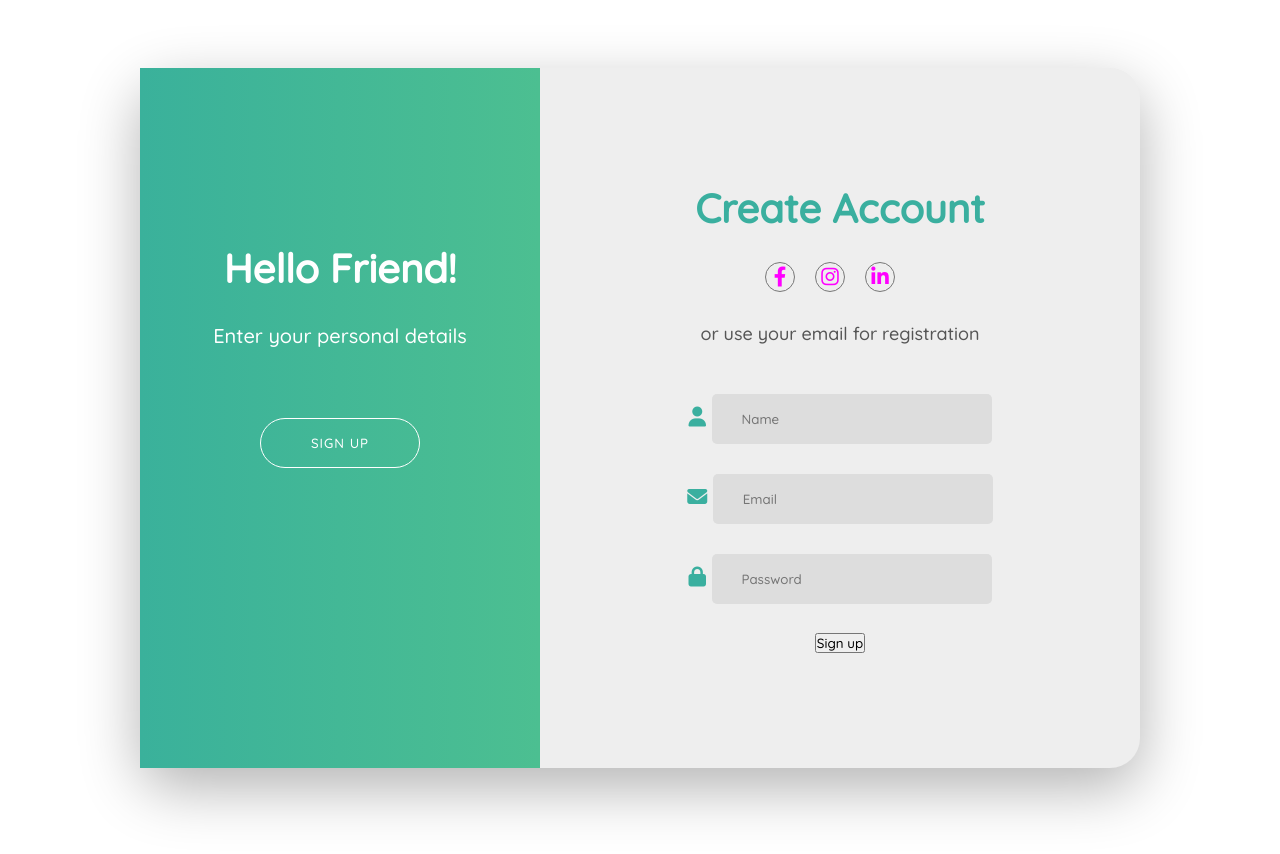
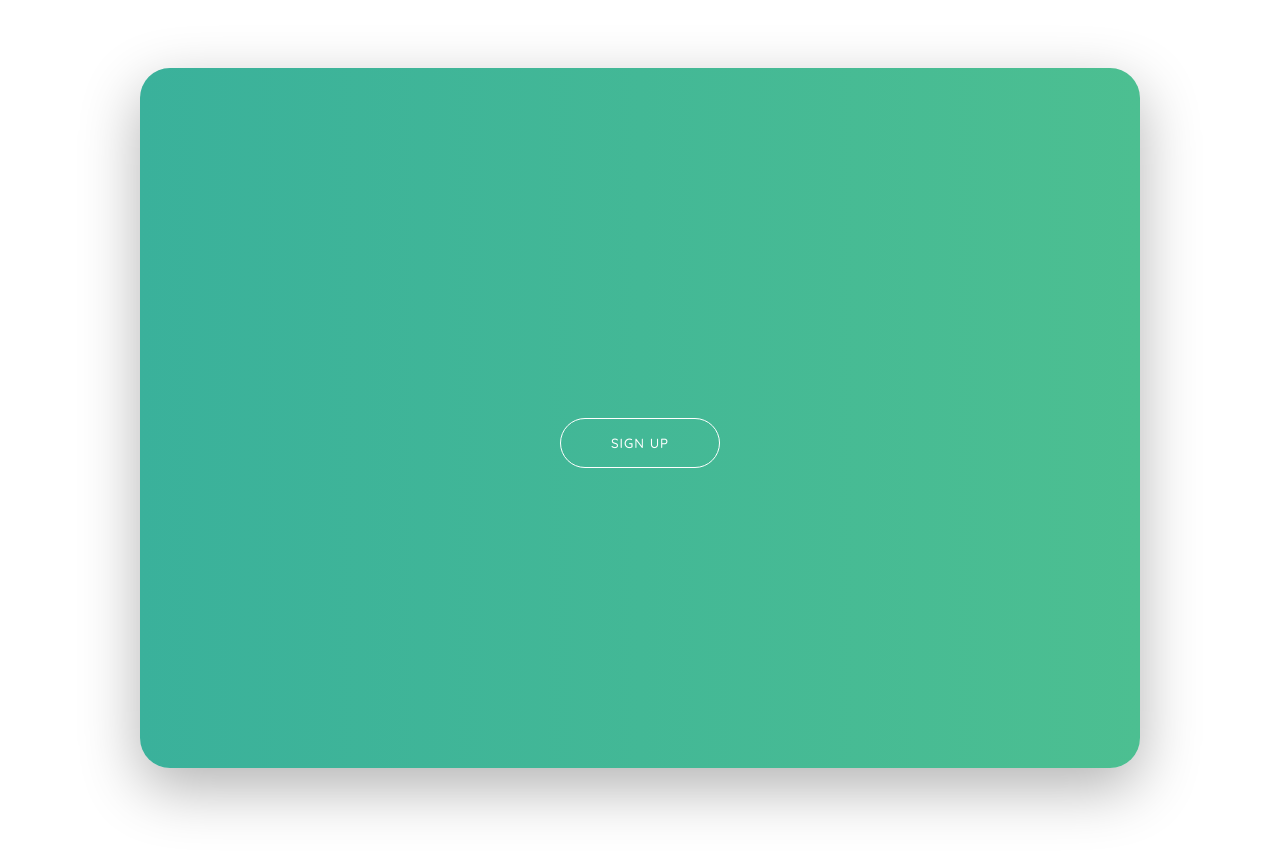
Before and after one commit to Nikki0830/Js-project-1, a plain HTML site: page signup_form/index.html in a window 1280 px wide. Shown: the part 222-1076 px from the top of the page. Drawn offline with Linux system fonts and the light colour scheme.

Commit message:
Js-projects

```diff
--- a/signup_form/script.js
+++ b/signup_form/script.js
@@ -0,0 +1,6 @@
+const container = document.querySelector(".container")
+const signUpBtn = document.querySelector(".green-bg button")
+
+signUpBtn.addEventListener("click",() =>{
+    container.classList.toggle("change")
+})
--- a/signup_form/style.css
+++ b/signup_form/style.css
@@ -23,15 +23,24 @@ html {
   border-radius: 3rem;
   box-shadow: 0 2rem 6rem rgba(0, 0, 0, 0.3);
   position: relative;
+  overflow: hidden;
 }
 .banner {
   position: absolute;
-  z-index: 100;
-  left: 5rem;
+  /* z-index: 100; */
+  /* left: 5rem; */
+
   text-align: center;
   top: 25%;
+  left: -29rem;
   color: white;
   width: 30rem;
+  z-index:100;
+  transition: left 0.8s;
+}
+
+.container.change .banner {
+    left: 5rem;
   }
 .banner h1 {
   font-size: 4rem;
@@ -41,12 +50,19 @@ html {
   font-size: 2rem;
 }
 .green-bg {
-  width: 40%;
+  /* width: 40%; */
+  width: 100%;
   height: 100%;
   background: linear-gradient(to right, #3ab19b, #4cbf91);
   position: absolute;
   top: 0;
   left: 0;
+  z-index: 50;
+  transition: width 1.5s cubic-bezier(0.19, 1, 0.22, 1);
+}
+/* adding script code */
+.container.change .green-bg {
+  width: 40%;
 }
 .green-bg button {
   position: absolute;
@@ -63,49 +79,77 @@ html {
   color: #fff;
   cursor: pointer;
 }
-.signup-form{
-    width:60rem;
-    height:100%;
-    position:absolute;
-    top:0;
-    left:40rem;
-    display:flex;
-    flex-direction:column;
+.signup-form {
+  width: 60rem;
+  height: 100%;
+  position: absolute;
+  top: 0;
+  /* left:40rem; */
+  left: 0;
+  display: flex;
+  flex-direction: column;
   justify-content: space-around;
   align-items: center;
-    padding:10rem 0;
+  padding: 10rem 0;
+  transition:left 1.5s cubic-bezier(.19,1,.22,1)
 }
-.signup-form{
-    font-size:2rem;
-    color:#3aaf9f;
+.container.change .signup-form{
+    left:40rem;
 }
-.social-media{
-    display:flex;
-
+.signup-form h1 {
+  font-size: 2rem;
+  color: #3aaf9f;
 }
-.social-media i{
-    width:3rem;
-    height:3rem;
-    border:0.1rem solid #777;
-    border-radius:50%;
-    display:flex;
+.social-media {
+  display: flex;
+}
+.social-media i {
+  width: 3rem;
+  height: 3rem;
+  border: 0.1rem solid #777;
+  border-radius: 50%;
+  display: flex;
   justify-content: center;
   align-items: center;
   margin-right: 2rem;
   font-size: 2rem;
-    color:magenta;
+  color: magenta;
 }
-.signup-form p{
-    font-size:1.8rem;
-    color:#555;
-    margin-bottom:2rem
+.signup-form p {
+  font-size: 1.8rem;
+  color: #555;
+  margin-bottom: 2rem;
 }
-.input-group input{
-    width:28rem;
-    height:5rem;
+.input-group {
+  position: relative;
+}
+.input-group input {
+  width: 28rem;
+  height: 5rem;
   /* //padding:top right bottom left */
-    padding:1rem 1rem 1rem 3rem;
+  padding: 1rem 1rem 1rem 3rem;
   background-color: #ddd;
-    border:none;
-    border-radius:0.5rem
+  border: none;
+  border-radius: 0.5rem;
 }
+.input-group i {
+  position: absolute;
+  top: 50%;
+  left: 1rem;
+  transform: translateY(-50%);
+  font-size: 1.2rem;
+  color: magenta;
+}
+
+.signup-form button {
+  width: 16rem;
+  height: 5rem;
+  background-color: #3aaf9f;
+  border: none;
+  border-radius: 3rem;
+  text-transform: uppercase;
+  letter-spacing: 0.1rem;
+  color: #fff;
+  margin-top: 3rem;
+  cursor: pointer;
+}
```
Lines whose indentation alone changed are shown as unchanged.
